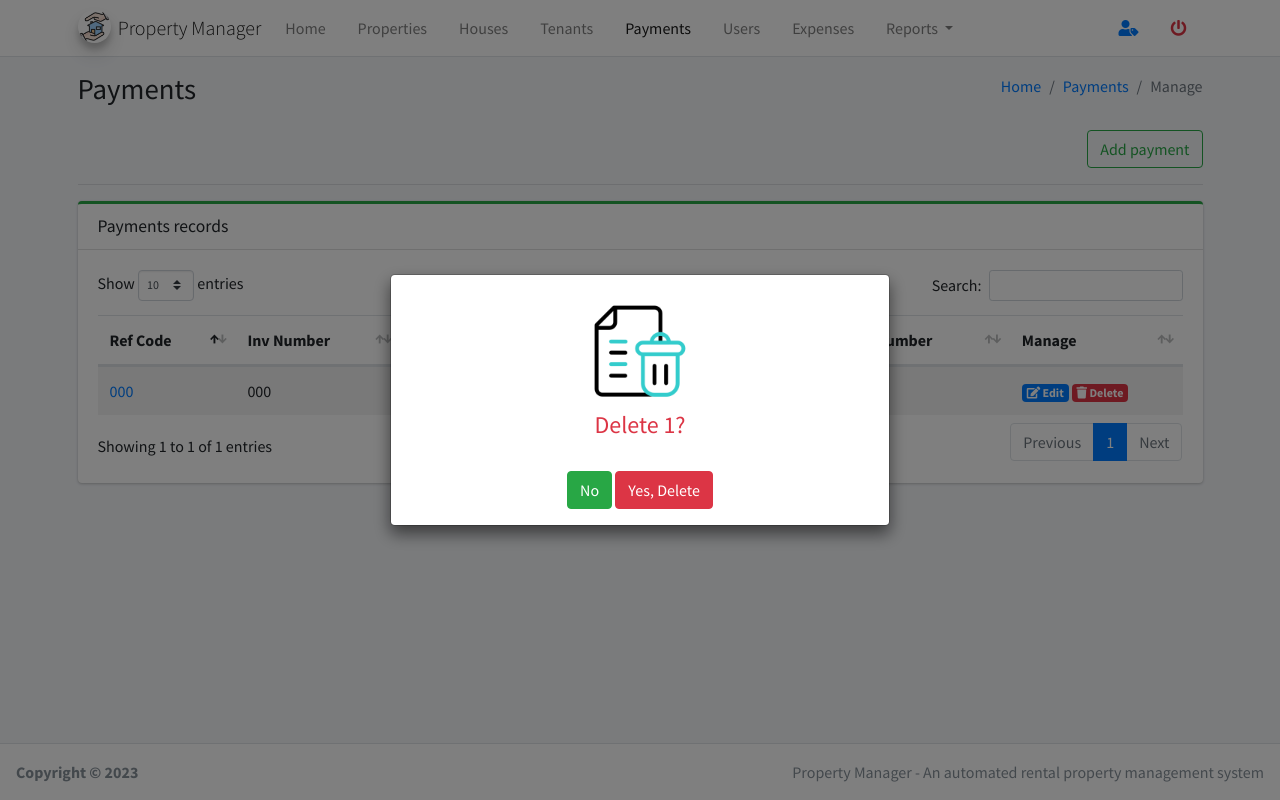
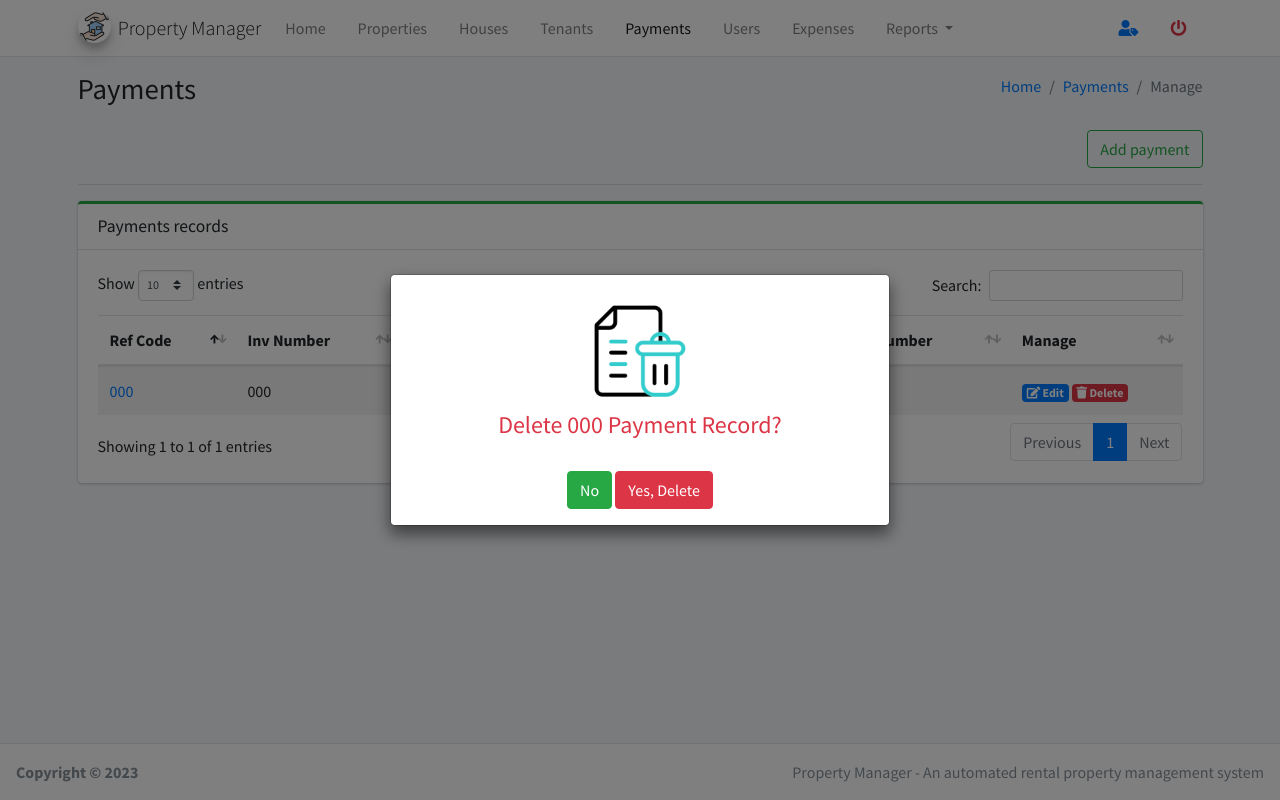
Before and after one commit to MartMbithi/Weekend_Project_X, a PHP site: page /views/payments in a window 1280 px wide, after a click on "Delete". Run offline with PHP 8.4, Linux system fonts and the light colour scheme; a user stored in the database is signed in; data comes from the database, SQL or seed files in the repository; tables that the repository leaves empty hold one stand-in row (values such as "Sample post"); some libraries are stand-ins or nearby versions.

Commit message:
Implement Payment Details

```diff
--- a/modals/payments.php
+++ b/modals/payments.php
@@ -71,7 +71,7 @@
             <form method="POST">
                 <div class="modal-body text-center text-danger">
                     <img src='../public/img/bin.gif' height="120px">
-                    <h4>Delete <?php echo $payments['payment_id']; ?>?</h4>
+                    <h4>Delete <?php echo $payments['payment_invoice_number']; ?> Payment Record?</h4>
                     <br>
                     <!-- Hide This -->
                     <input type="hidden" name="payment_id" value="<?php echo $payments['payment_id']; ?>">
```
